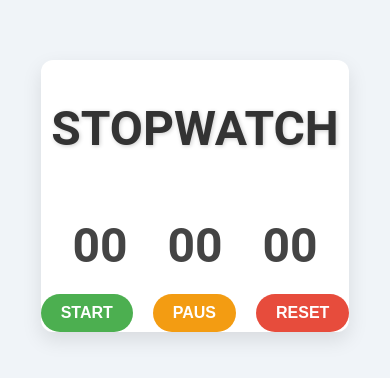
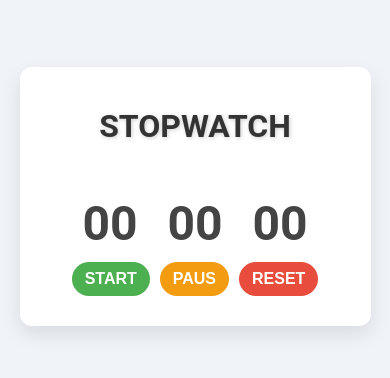
Before and after one commit to Eng-Ather/Stop-Watch, a plain HTML site: page index.html in a window 390 px wide. Shown: the part 226-604 px from the top of the page. Drawn offline with Linux system fonts and the light colour scheme.

Commit message:
edit styling

```diff
--- a/stopwtch.css
+++ b/stopwtch.css
@@ -116,7 +116,7 @@ body {
 
 h1 {
     margin:40px auto;
-    font-size: 3rem;
+    /* font-size: 3rem; */
     color: #333;
     text-align: center;
     /* margin-bottom: 40px; */
@@ -125,12 +125,13 @@ h1 {
 
 /* Stopwatch container */
 .centerBox {
+    width: 90%;
     display: flex;
     flex-direction: column;
     align-items: center;
     justify-content: center;
     background: #fff;
-    /* padding: 30px; */
+    padding-bottom: 30px;
     margin:10px ;
     border-radius: 12px;
     box-shadow: 0 8px 20px rgba(0, 0, 0, 0.1);
@@ -214,8 +215,25 @@ button:nth-child(3):hover {
         font-size: 2.5rem;
     }
 
-    button {
+    /* button {
         font-size: 1rem;
         padding: 10px 20px;
-    }
+    } */
+    /* Buttons container */
+div {
+    display: flex;
+    justify-content: center;
+    gap: 10px;
 }
+
+/* Styling for buttons */
+button {
+    font-size: 1rem;
+    padding: 8px 13px;
+    border: none;
+    border-radius: 50px;
+    cursor: pointer;
+    transition: all 0.3s ease;
+    font-weight: bold;
+}
+}
```
